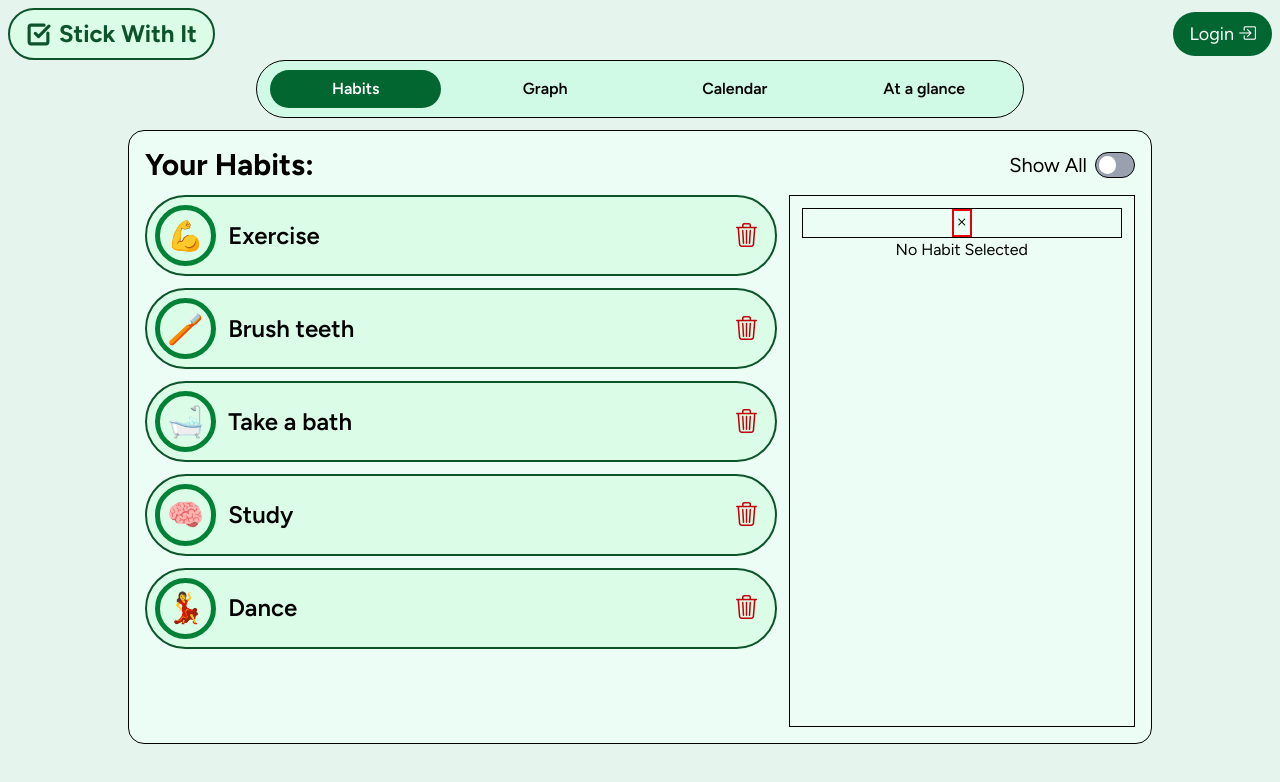
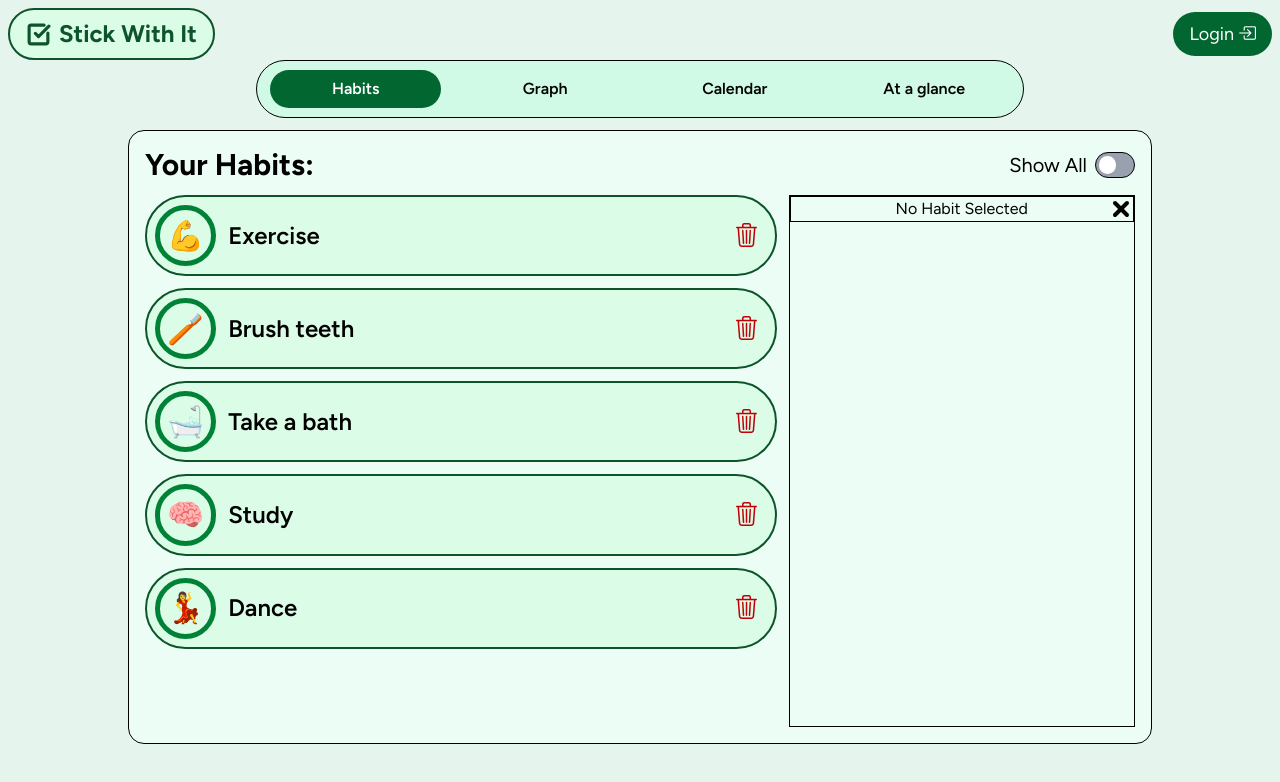
Before and after one commit to zarwaan/stick-with-it, a React (Vite) app: page / in a window 1280 px wide. Shown: the top 782 px of the page. Built offline with nearby package versions, Linux system fonts and the light colour scheme.

Commit message:
minor changes

```diff
--- a/package.json
+++ b/package.json
@@ -11,6 +11,7 @@
   },
   "dependencies": {
     "@tailwindcss/vite": "^4.1.11",
+    "lucide-react": "^0.536.0",
     "motion": "^12.23.12",
     "react": "^19.1.0",
     "react-dom": "^19.1.0",
--- /dev/null
+++ b/src/components/HabitsView/HabitDetails.jsx
@@ -0,0 +1,27 @@
+import { X } from "lucide-react";
+import { useHabitContext } from "../../providers/HabitProvider"
+import { motion } from "motion/react";
+
+export default function HabitDetails() {
+    const {currentHabitView, closeHabit} = useHabitContext();
+    return (
+        <div className="border flex flex-col relative">
+            <div className="absolute flex right-0 border-blue-600">
+                <motion.button onClick={() => closeHabit()} className="border-red-600 cursor-pointer"
+                    whileHover={{
+                        color: "darkred"
+                    }}>
+                    <X strokeWidth={4}></X>
+                </motion.button>
+            </div>
+            <div>
+                {
+                    currentHabitView ?
+                    currentHabitView.emoji + " " + currentHabitView.title
+                    :
+                    "No Habit Selected"
+                }
+            </div>
+        </div>
+    )
+}
--- a/src/components/HabitsView/HabitsView.jsx
+++ b/src/components/HabitsView/HabitsView.jsx
@@ -5,9 +5,10 @@ import { useHabitContext } from "../../providers/HabitProvider"
 import Habit from "./Habit";
 import { week, weekAbbr, weekSingleLetter, today } from "../../helpers/calendar";
 import { AnimatePresence, motion} from "motion/react";
+import HabitDetails from "./HabitDetails";
 
 export default function HabitsView() {
-    const {showAll, currentHabitView, closeHabit, sideBarOpen} = useHabitContext();
+    const {showAll, sideBarOpen} = useHabitContext();
 
     return (
         <div className="flex flex-col p-2 h-full gap-3">
@@ -41,24 +42,13 @@ export default function HabitsView() {
 
                 <AnimatePresence initial={false}>
                     {
-
                         sideBarOpen ? (
-                    <motion.div className="p-3 w-0 border flex flex-col"
+                        <motion.div className="p-0 w-0 border flex flex-col"
                                     initial={{padding: "none", width: "0%", border: "none"}}
-                                animate={{padding: "calc(var(--spacing) * 3)", width: "35%", border: "1px solid black"}}
+                                    animate={{padding: "", width: "35%", border: "1px solid black"}}
                                     exit={{padding: "none", width: "0%", border: "none"}}
                                     transition={{duration: 0.3, ease: "easeOut"}}>
-                        <div className="border">
-                            <button onClick={() => closeHabit()} className="border-2 border-red-600"><i className="bi bi-x"></i></button>
-                        </div>
-                        <div>
-                            {
-                            currentHabitView ?
-                            currentHabitView.emoji + " " + currentHabitView.title
-                            :
-                            "No Habit Selected"
-                            }
-                        </div>
+                            <HabitDetails></HabitDetails>
                         </motion.div> )
                         :
                         null
@@ -68,3 +58,5 @@ export default function HabitsView() {
         </div>
     )
 }
+
+// calc(var(--spacing) * 3)
```
Also changed, not shown: 1 other file (tests, documents, lock files or other folders). Lines whose indentation alone changed are shown as unchanged.
